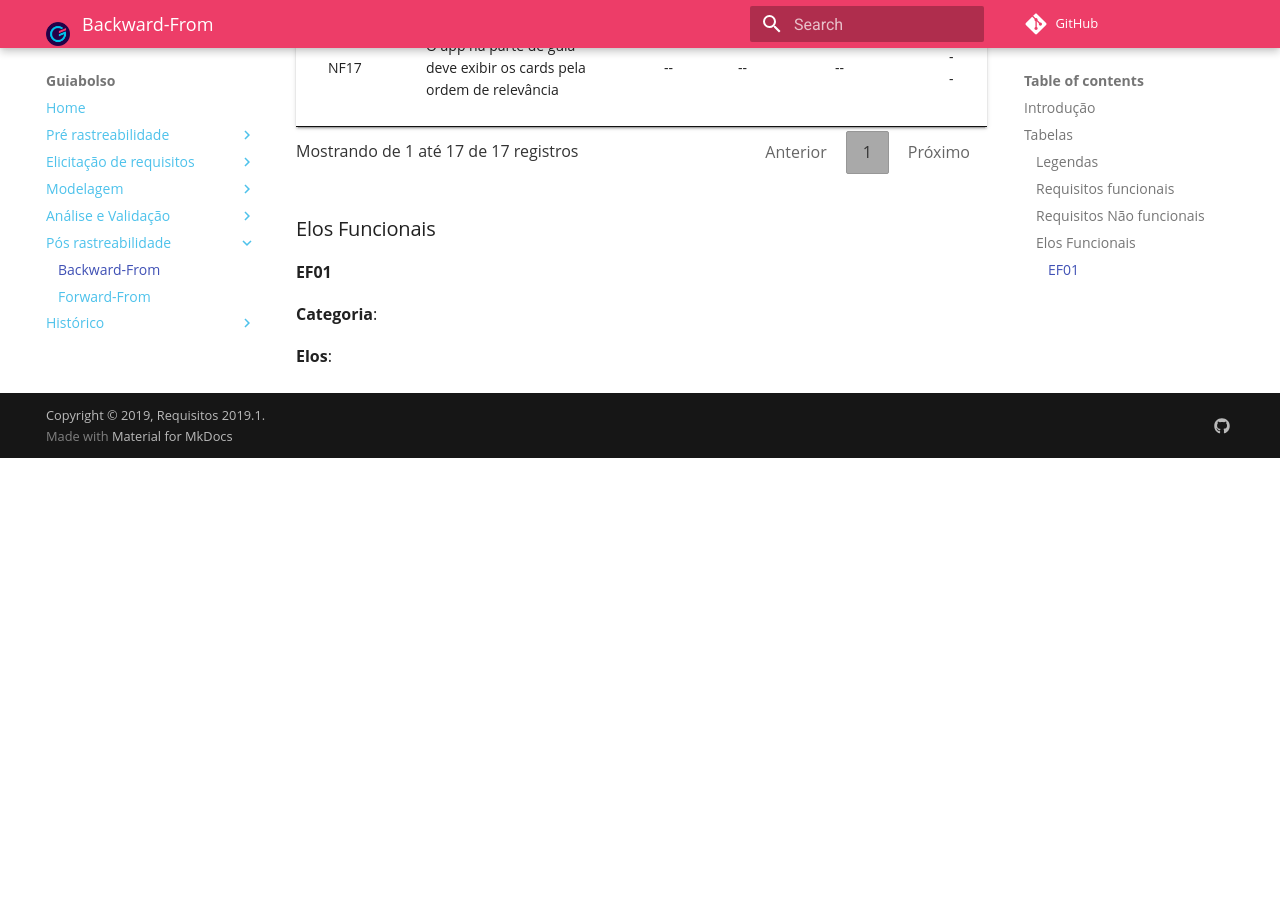
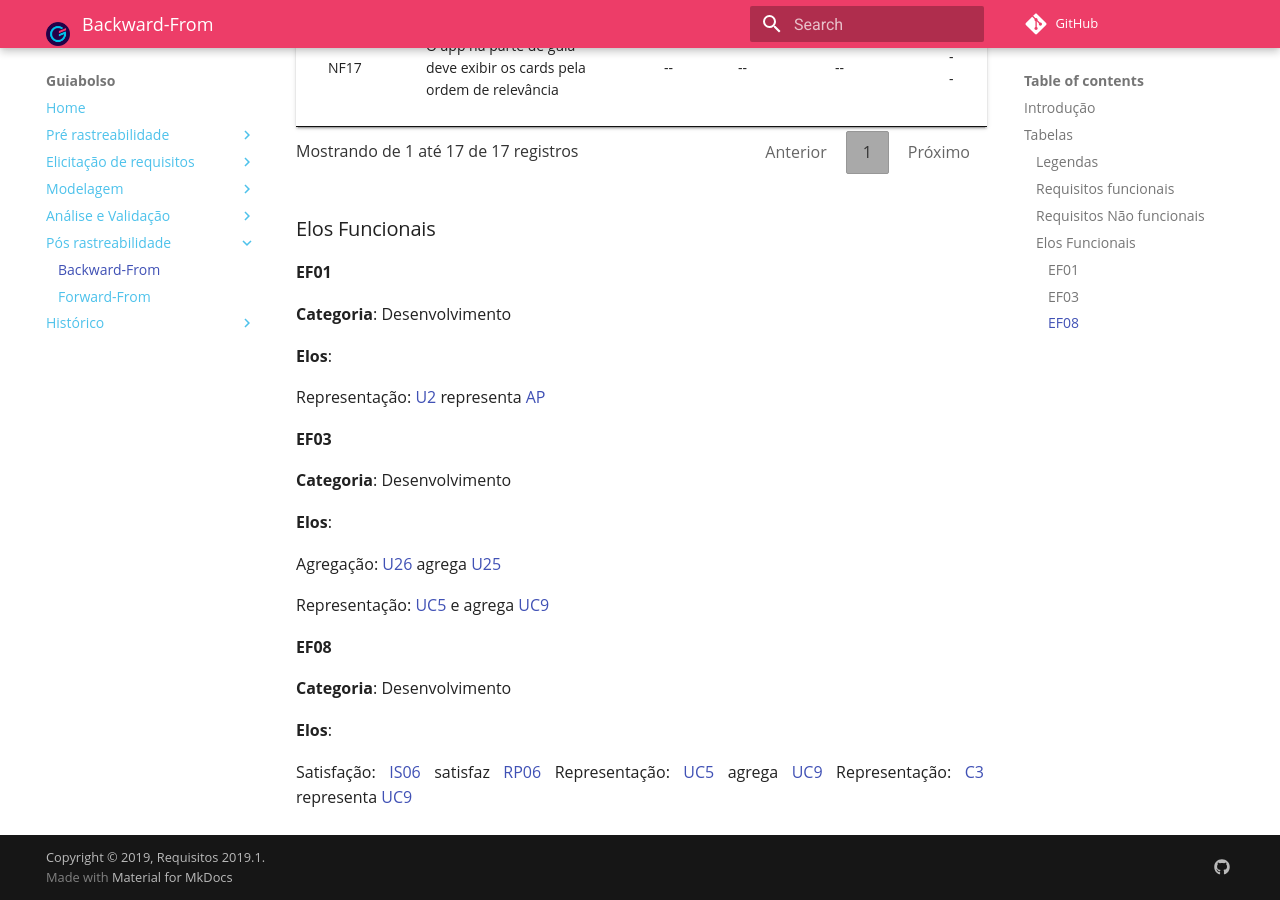
Before and after one commit to fga-disciplinas/2019.1-Guia-Bolso, an MkDocs documentation site: the page built from docs/pos-rastreabilidade/backward.md, in a window 1280 px wide and 900 px high, scrolled down 9235 px. Built offline with MkDocs 1.6.1 and Material for MkDocs 9.7.7, drawn with Linux system fonts in a browser that asks for light colours; comment, search, counter and statistics services are not loaded; old or Windows-style settings are respelled for this version of MkDocs; before the commit the page ends 9693 px from its top, so only the background shows below that.

Commit message:
Adicionando mais elos

```diff
--- a/docs/pos-rastreabilidade/backward.md
+++ b/docs/pos-rastreabilidade/backward.md
@@ -23,12 +23,12 @@ __Backward-from__.
 |--|--|--|--|--|--|
 | RF01 | Adicionar um "tutorial de primeiro uso", ensinando a usar a aplicação|--|[AP](../../elicitacao-de-requisitos/analise-de-protocolo#verbalizacao-do-usuario), [AD](../../elicitacao-de-requisitos/brainstorm#brainstorm-1-elicitacao-de-requisitos), [Q](../../elicitacao-de-requisitos/questionario/#requisitos-elicitados), [RA01](../../modelagem/especificacao/#ra01-sessao-de-ajuda)| [US02](../../modelagem/backlog/#us02-documentar-e-agrupar-duvidas-dos-usuarios), [US40](../../modelagem/backlog#us40-elaborar-um-tutorial-para-usar-a-agenda)|[EF01](#ef01)|
 | RF02 | O Guiabolso deve ter a opção de adicionar tanto o banco de escolha do usuário localizado na lista, quanto o de optar por adicionar conta manualmente.|[RP06](../../pre-rastreabilidade/richpicture/#rp06-financeiro-aba), [RP08](../../pre-rastreabilidade/richpicture/#rp08-configuracoes)|[AP](../../elicitacao-de-requisitos/analise-de-protocolo#verbalizacao-do-usuario)|[C19](../../modelagem/cenarios/#c19-cadastrar-banco), [C24](../../modelagem/cenarios/#c24-adicionar-conta-manual), [C2](../../modelagem/cenarios/#c2-adicionar-transacao-com-conta-manual)|--|
-| RF03 | O aplicativo deve permitir a adição de mais de uma conta bancária.|[RP06](../../pre-rastreabilidade/richpicture/#rp06-financeiro-aba), [RP08](../../pre-rastreabilidade/richpicture/#rp08-configuracoes)|[AP](../../elicitacao-de-requisitos/analise-de-protocolo#verbalizacao-do-usuario)|[US26](../../modelagem/backlog#us26-visualizar-contas-e-cartoes-cadastrados), [US25](../../modelagem/backlog#us25-cadastrar-uma-nova-conta-ou-cartao), [US24](../../modelagem/backlog#c24-adicionar-conta-manual), [US27](../../modelagem/backlog#us27-remover-conta-ou-cartao), [L33](../../modelagem/lexicos#l33-conta-bancaria), [L12](../../modelagem/lexicos#l12-conta-automatica), [L11](../../modelagem/lexicos#l11-conta-manual), [UC5](../../modelagem/casos_de_uso/#uc5-atualizar-contas-e-cartoes), [UC9](../../modelagem/casos_de_uso/#uc9-adicionar-conta-bancaria-e-manual), [UC4](../../modelagem/casos_de_uso/#uc4-visualizar-contas-bancarias-e-cartoes), [IS02](../../modelagem/istar/#is02-adicionar-contas-e-cartoes), [AP](../../elicitacao-de-requisitos/analise-de-protocolo#verbalizacao-do-usuario) |--|
+| RF03 | O aplicativo deve permitir a adição de mais de uma conta bancária.|[RP06](../../pre-rastreabilidade/richpicture/#rp06-financeiro-aba), [RP08](../../pre-rastreabilidade/richpicture/#rp08-configuracoes)|[AP](../../elicitacao-de-requisitos/analise-de-protocolo#verbalizacao-do-usuario)|[US26](../../modelagem/backlog#us26-visualizar-contas-e-cartoes-cadastrados), [US25](../../modelagem/backlog#us25-cadastrar-uma-nova-conta-ou-cartao), [US24](../../modelagem/backlog#c24-adicionar-conta-manual), [US27](../../modelagem/backlog#us27-remover-conta-ou-cartao), [L33](../../modelagem/lexicos#l33-conta-bancaria), [L12](../../modelagem/lexicos#l12-conta-automatica), [L11](../../modelagem/lexicos#l11-conta-manual), [UC5](../../modelagem/casos_de_uso/#uc5-atualizar-contas-e-cartoes), [UC9](../../modelagem/casos_de_uso/#uc9-adicionar-conta-bancaria-e-manual), [UC4](../../modelagem/casos_de_uso/#uc4-visualizar-contas-bancarias-e-cartoes), [IS02](../../modelagem/istar/#is02-adicionar-contas-e-cartoes), [AP](../../elicitacao-de-requisitos/analise-de-protocolo#verbalizacao-do-usuario) |[EF03](#ef03)|
 | RF04 | O Guiabolso deve permitir adicionar uma conta mediante a inserção de dados válidos, como nome, cpf, agência, conta e senha do banco para transações na internet.|[RP08](../../pre-rastreabilidade/richpicture/#rp08-configuracoes)|--|[US11](../../modelagem/backlog#us11-elaborar-formulario), [US12](../../modelagem/backlog#us12-validacao-dados-de-cadastro), [US14](../../modelagem/backlog#us14-validacao-cadastro-duplicado), [US16](../../modelagem/backlog#us16-fazer-login), [US17](../../modelagem/backlog#us17-fazer-logout), [RTD04](../../modelagem/especificacao/#rtd04-cadastro), [UC1](../../modelagem/casos_de_uso/#uc1-fazer-login), [UC2](../../modelagem/casos_de_uso/#uc2-cadastrar-login) |--|
 | RF05 | O app deve dar possibilidade de alterar as contas manualmente|--|--|[L11](../../modelagem/lexicos#l11-conta-manual), [C2](../../modelagem/cenarios/#c2-adicionar-transacao-com-conta-manual), [UC9](../../modelagem/casos_de_uso/#uc9-adicionar-conta-bancaria-e-manual), [US25](../../modelagem/backlog#us25-cadastrar-uma-nova-conta-ou-cartao), [US26](../../modelagem/backlog#us26-visualizar-contas-e-cartoes-cadastrados), [IS02](../../modelagem/istar/#is02-adicionar-contas-e-cartoes) |--|
 | RF06 | Permitir a criação de novas contas a partir das redes sociais do usuário |--|[AP](../../elicitacao-de-requisitos/analise-de-protocolo#verbalizacao-do-usuario)|[US11](../../modelagem/backlog/#us11-elaborar-formulario)|--|
 | RF07 | O Guiabolso deve permitir adicionar a renda do mês.|[RP03](../../pre-rastreabilidade/richpicture/#rp03-preocupacoes-do-usuario), [RP06](../../pre-rastreabilidade/richpicture/#rp06-financeiro-aba)|[AP](../../elicitacao-de-requisitos/analise-de-protocolo#verbalizacao-do-usuario), [AD](../../elicitacao-de-requisitos/brainstorm#brainstorm-1-elicitacao-de-requisitos)|[US46](../../modelagem/backlog/#us46-planejar-renda), [UC10](../../modelagem/casos_de_uso/#uc10-adicionar-planejamento), [L38](../../modelagem/lexicos/#l38-renda), [IS06](../../modelagem/istar/#is06-planejamento-de-rendas-e-gastos) |--|
-| RF08 | O Guiabolso deve disponibilizar um planejamento de escolha do usuário para seus gastos.|[RP06](../../pre-rastreabilidade/richpicture/#rp06-financeiro-aba)|[AP](../../elicitacao-de-requisitos/analise-de-protocolo#verbalizacao-do-usuario), [PR](../../elicitacao-de-requisitos/prototipacao#visao-do-usuario)|[US45](../../modelagem/backlog/#us45-planejar-gastos), [UC10](../../modelagem/casos_de_uso/#uc10-adicionar-planejamento), [C3](../../modelagem/cenarios/#c3-criar-planejamento), [IS06](../../modelagem/istar/#is06-planejamento-de-rendas-e-gastos), [L40](../../modelagem/lexicos/#l40-planejamento-financeiro)|--|
+| RF08 | O Guiabolso deve disponibilizar um planejamento de escolha do usuário para seus gastos.|[RP06](../../pre-rastreabilidade/richpicture/#rp06-financeiro-aba)|[AP](../../elicitacao-de-requisitos/analise-de-protocolo#verbalizacao-do-usuario), [PR](../../elicitacao-de-requisitos/prototipacao#visao-do-usuario)|[US45](../../modelagem/backlog/#us45-planejar-gastos), [UC10](../../modelagem/casos_de_uso/#uc10-adicionar-planejamento), [C3](../../modelagem/cenarios/#c3-criar-planejamento), [IS06](../../modelagem/istar/#is06-planejamento-de-rendas-e-gastos), [L40](../../modelagem/lexicos/#l40-planejamento-financeiro)|[EF08](#ef08)|
 | RF09 | O Guiabolso deve permitir a consulta da situação do CPF do usuário, mediante um cadastro com dados comprobatórios, como CPF, nome, nome da mãe e data de nascimento.|[RP02](../../pre-rastreabilidade/richpicture/#rp02-usabilidade), [RP09](../../pre-rastreabilidade/richpicture/#rp09-radar-cpf)|[AP](../../elicitacao-de-requisitos/analise-de-protocolo#verbalizacao-do-usuario), [PR](../../elicitacao-de-requisitos/prototipacao#visao-do-usuario)|[US60](../../modelagem/backlog/#us60-visualizar-status-de-avaliacao-de-credito), [US63](../../modelagem/backlog/#us63-visualizar-empresas-que-consultaram-meu-cpf), [UC13](../../modelagem/casos_de_uso/#uc13-visualizar-status-do-nome-limpo-ou-sujo), [L3](../../modelagem/lexicos/#l3-consultar-cpf), [L20](../../modelagem/lexicos/#l20-radar-cpf), [C6](../../modelagem/cenarios/#c6-consultar-cpf), [IS05](../../modelagem/istar/#is05-consultar-situacao-do-cpf)|--|
 | RF10 | Disponibilização do score numérico do Serasa na aba _Radar CPF_ | [RP09](../../pre-rastreabilidade/richpicture/#rp09-radar-cpf) [ARG08](../../pre-rastreabilidade/argumentacao/#arg08-serasa)|[PR](../../elicitacao-de-requisitos/prototipacao),[AP](../../elicitacao-de-requisitos/analise-de-protocolo#verbalizacao-do-usuario), [AD](../../elicitacao-de-requisitos/brainstorm#brainstorm-1-elicitacao-de-requisitos), [Q](../../elicitacao-de-requisitos/questionario/#requisitos-elicitados), [INT](../../elicitacao-de-requisitos/introspeccao/)|[C6](modelagem/cenarios/#c6-consultar-cpf), [L](/modelagem/lexicos/#l4-score-do-serasa), [US61](modelagem/backlog/#us61-informar-score)|
 | RF11 | O Guiabolso pode permitir a integração com o sistema "Nota Legal" para o usuário visualizar saldo em conta e prazos.| --|[AP](../../elicitacao-de-requisitos/analise-de-protocolo#verbalizacao-do-usuario)|--|--|
@@ -97,6 +97,26 @@ __Backward-from__.
 ### Elos Funcionais
 
 #### EF01
-**Categoria**:
+**Categoria**: Desenvolvimento
 
 **Elos**:
+
+Representação: [U2](../../#us02-documentar-e-agrupar-duvidas-dos-usuarios) representa [AP](../../elicitacao-de-requisitos/analise-de-protocolo/#verbalizacao-do-usuario)
+
+#### EF03
+**Categoria**: Desenvolvimento
+
+**Elos**:
+
+Agregação: [U26](../../modelagem/backlog/#us26-visualizar-contas-e-cartoes-cadastrados) agrega [U25](../../modelagem/backlog/#us25-cadastrar-uma-nova-conta-ou-cartao)
+
+Representação: [UC5](../../modelagem/casos_de_uso/#uc5-atualizar-contas-e-cartoes) e agrega [UC9](../../casos_de_uso/#uc9-adicionar-conta-bancaria-e-manual)
+
+#### EF08
+**Categoria**: Desenvolvimento
+
+**Elos**:
+
+Satisfação: [IS06](../../modelagem/istar/#is06-planejamento-de-rendas-e-gastos) satisfaz [RP06](../../ṕre-rastreabilidade/richpicture/#rp06-financeiro-aba)
+Representação: [UC5](../../modelagem/casos_de_uso/#uc5-atualizar-contas-e-cartoes)  agrega [UC9](../../casos_de_uso/#uc9-adicionar-conta-bancaria-e-manual)
+Representação: [C3](../../modelagem/cenarios/#c3-criar-planejamento) representa [UC9](../../modelagem/lexicos/#l40-planejamento-financeiro)
```
